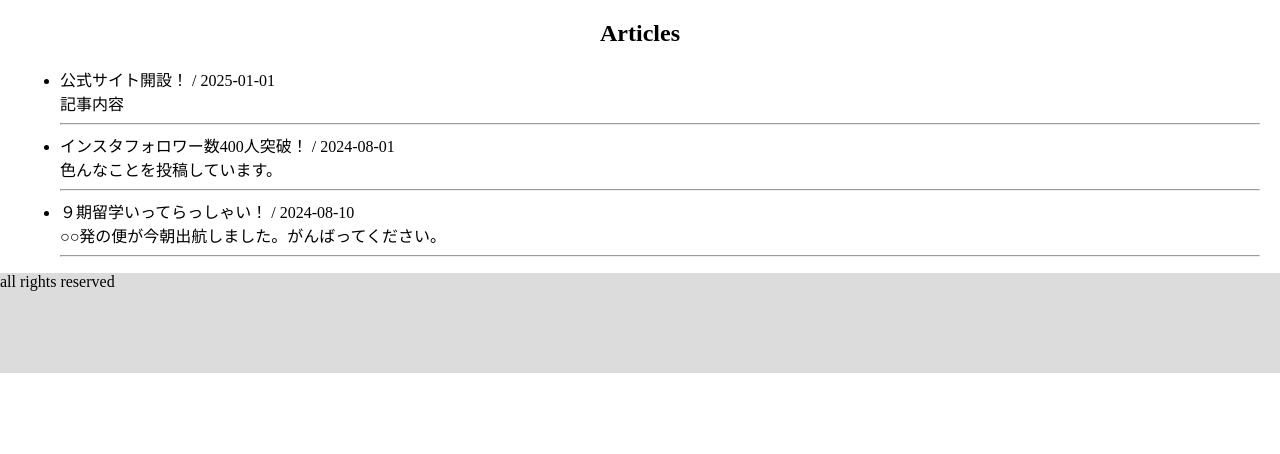
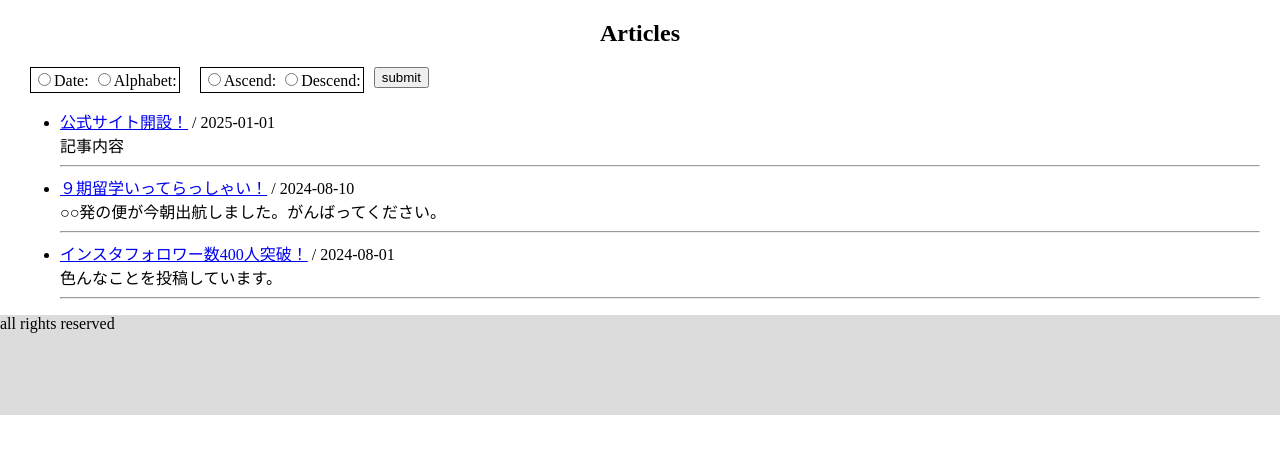
Before and after one commit to Raymondoor/gscstunion_webpage, a PHP site: page /articles/ in a window 1280 px wide. Shown: the part 108-562 px from the top of the page. Run offline with PHP 8.4, Linux system fonts and the light colour scheme; data comes from the database, SQL or seed files in the repository; both versions use the stored data as it was after the commit.

Commit message:
article-sort

```diff
--- a/admin/index.php
+++ b/admin/index.php
@@ -11,6 +11,8 @@ include "{$dir_back}backend/app/views/header.php";
 
     <main>
         <h2>admin page</h2>
+
+
     </main>
 
 <?php
--- a/articles/index.php
+++ b/articles/index.php
@@ -11,9 +11,34 @@ include "{$dir_back}backend/app/views/header.php";
 
     <main>
         <h2>Articles</h2>
-        <ul>
-            <?php include "../backend/app/lib/list_article.php"; ?>
-        </ul>
+        <form id="sortForm">
+            <div id="sort-container">
+
+                    <div class="sort" id="sort-type">
+                        <label for="Date:">
+                        <input type="radio" id="Date" value="date" name="sort-type">Date:
+                        </label>
+                        <label for="Alphabet:">
+                        <input type="radio" id="Alphabet" value="title" name="sort-type">Alphabet:
+                        </label>
+                    </div>
+                    <div class="sort" id="sort-order">
+                        <label for="Ascend:">
+                        <input type="radio" id="asc" value="ASC" name="sort-order">Ascend:
+                        </label>
+                        <label for="Descend:">
+                        <input type="radio" id="desc" value="DESC" name="sort-order">Descend:
+                        </label>
+                    </div>
+                    <div id="submit"><input type="submit" value="submit"></div>
+
+            </div>
+        </form>
+        <div class="article-table-container">
+            <ul id="article-list">
+                <?php include "../backend/app/lib/list_article.php"; ?>
+            </ul>
+        </div>
     </main>
 
 <?php
--- a/assets/style.css
+++ b/assets/style.css
@@ -86,3 +86,15 @@ main {
         text-align: center;
     }
 }
+
+/* articles/index.php */
+#sort-container {
+    display: flex;
+
+}
+
+.sort {
+    border: 1px solid black;
+    padding: 2px;
+    margin: 0 10px;
+}
--- a/backend/app/lib/get_article.php
+++ b/backend/app/lib/get_article.php
@@ -10,5 +10,5 @@ try {
 }
 
 
-$stmt = $pdo->query("SELECT * FROM article");
+$stmt = $pdo->query("SELECT * FROM article ORDER BY date DESC");
 $articles = $stmt->fetchAll(PDO::FETCH_ASSOC);
--- a/backend/app/lib/list_article.php
+++ b/backend/app/lib/list_article.php
@@ -6,5 +6,5 @@ function echoIndented($level, $text) {
 }
 
 foreach ($articles as $key => $article) {
-    echo "<li>" . $article["title"] . " / ". $article["date"] . " <br> " . $article["main"] . "</li>\n<hr>\n";
+    echo "<li><a href=\"1.php\">" . $article["title"] . "</a> / ". $article["date"] . " <br> " . $article["main"] . "</li>\n<hr>\n";
 }
--- a/backend/app/views/footer.php
+++ b/backend/app/views/footer.php
@@ -1,5 +1,6 @@
     <footer>
         all rights reserved
     </footer>
+    <!-- <script src="<?php echo $dir_back; ?>assets/index.js"></script>-->
 </body>
 </html>
--- a/todo.txt
+++ /dev/null
@@ -1 +0,0 @@
-clamp() to #navbar rel_link
```
Also changed, not shown: assets/index.js (+11 -0 lines), backend/data/database.db.
